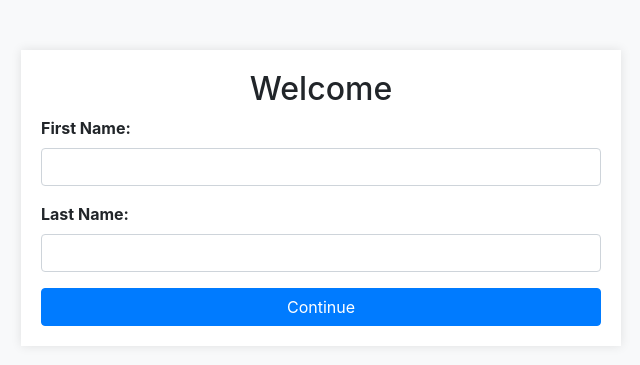
After one commit to jasurbekShodmonov1/Deposit, a Django app: page / in a window 1280 px wide. The commit adds this page. Shown: the top 365 px of the page, without its empty margins (319-959 px from the left). Run offline with Django 5.2, Linux system fonts and the light colour scheme; parts of the project's set-up code (start-up, migrations or seed data) failed here and were passed over; some libraries are stand-ins or nearby versions.

Commit message:
Permission for deposit

```diff
--- a/deposit_app/urls.py
+++ b/deposit_app/urls.py
@@ -1,8 +1,9 @@
 from django.contrib import admin
 from django.urls import path, include
-from .views import index, deposit
+from .views import index, deposit, welcome
 
 urlpatterns = [
-    path(" ", index, name="index"),
+    path("", welcome, name="welcome"),
+    path("index", index, name="index"),
     path("deposit", deposit, name="deposit"),
 ]
--- a/deposit_app/views.py
+++ b/deposit_app/views.py
@@ -8,14 +8,22 @@ from .models import Deposit
 with open('fraud_detection_model.pkl', 'rb') as file:
     model = pickle.load(file)
 
+def welcome(request):
+    if request.method == 'POST':
+        first_name = request.POST['first_name']
+        last_name = request.POST['last_name']
+        return redirect('deposit_form', first_name=first_name, last_name=last_name)
+    return render(request, 'welcome.html')
 
-def index(request):
-    return render(request, 'index.html')
-
+def deposit_form(request, first_name, last_name):
+    return render(request, 'deposit_form.html', {'first_name': first_name, 'last_name': last_name})
 
 def deposit(request):
     if request.method == 'POST':
         form_data = request.POST
+
+        first_name = form_data['first_name']
+        last_name = form_data['last_name']
 
         # Prepare input for the model
         input_data = {
@@ -42,31 +50,33 @@ def deposit(request):
 
         prediction = model.predict(input_df)[0]
 
+        context = {
+            'first_name': first_name,
+            'last_name': last_name,
+        }
+
         if prediction == 1:
-            messages.error(request, 'Fraudulent deposit detected!')
-            return redirect('index')
+            context['result'] = 'fraud'
+        else:
+            new_deposit = Deposit(
+                job=form_data['job'],
+                marital=form_data['marital'],
+                education=form_data['education'],
+                default=form_data['default'],
+                housing=form_data['housing'],
+                loan=form_data['loan'],
+                contact=form_data['contact'],
+                month=form_data['month'],
+                day_of_week=form_data['day_of_week'],
+                duration=int(form_data['duration']),
+                campaign=int(form_data['campaign']),
+                pdays=int(form_data['pdays']),
+                previous=int(form_data['previous']),
+                poutcome=form_data['poutcome'],
+                amount=float(form_data['amount'])
+            )
+            new_deposit.save()
+            context['result'] = 'success'
 
-        new_deposit = Deposit(
-            job=form_data['job'],
-            marital=form_data['marital'],
-            education=form_data['education'],
-            default=form_data['default'],
-            housing=form_data['housing'],
-            loan=form_data['loan'],
-            contact=form_data['contact'],
-            month=form_data['month'],
-            day_of_week=form_data['day_of_week'],
-            duration=int(form_data['duration']),
-            campaign=int(form_data['campaign']),
-            pdays=int(form_data['pdays']),
-            previous=int(form_data['previous']),
-            poutcome=form_data['poutcome'],
-            amount=float(form_data['amount'])
-        )
-
-        new_deposit.save()
-
-        messages.success(request, 'Deposit successful!')
-        return redirect('index')
-
-    return redirect('index')
+        return render(request, 'result.html', context)
+    return redirect('welcome')
--- a/deposit_project/urls.py
+++ b/deposit_project/urls.py
@@ -15,9 +15,12 @@ Including another URLconf
     2. Add a URL to urlpatterns:  path('blog/', include('blog.urls'))
 """
 from django.contrib import admin
-from django.urls import path,include
+from django.urls import path
+from deposit_app import views
 
 urlpatterns = [
     path('admin/', admin.site.urls),
-    path('deposit/', include('deposit_app.urls'))
+    path('', views.welcome, name='welcome'),
+    path('deposit_form/<str:first_name>/<str:last_name>/', views.deposit_form, name='deposit_form'),
+    path('deposit/', views.deposit, name='deposit'),
 ]
--- /dev/null
+++ b/templates/welcome.html
@@ -0,0 +1,48 @@
+<!doctype html>
+<html lang="en">
+  <head>
+    <meta charset="utf-8">
+    <meta name="viewport" content="width=device-width, initial-scale=1, shrink-to-fit=no">
+    <link href="https://stackpath.bootstrapcdn.com/bootstrap/4.5.2/css/bootstrap.min.css" rel="stylesheet">
+    <title>Welcome</title>
+    <style>
+      body {
+        background-color: #f8f9fa;
+      }
+      .container {
+        max-width: 600px;
+        margin-top: 50px;
+        padding: 20px;
+        background-color: #fff;
+        box-shadow: 0 0 10px rgba(0,0,0,0.1);
+      }
+      .form-group label {
+        font-weight: bold;
+      }
+      .btn-primary {
+        background-color: #007bff;
+        border-color: #007bff;
+      }
+    </style>
+  </head>
+  <body>
+    <div class="container">
+      <h2 class="text-center">Welcome</h2>
+      <form action="" method="POST">
+        {% csrf_token %}
+        <div class="form-group">
+          <label for="first_name">First Name:</label>
+          <input type="text" class="form-control" id="first_name" name="first_name" required>
+        </div>
+        <div class="form-group">
+          <label for="last_name">Last Name:</label>
+          <input type="text" class="form-control" id="last_name" name="last_name" required>
+        </div>
+        <button type="submit" class="btn btn-primary btn-block">Continue</button>
+      </form>
+    </div>
+    <script src="https://code.jquery.com/jquery-3.5.1.slim.min.js"></script>
+    <script src="https://cdn.jsdelivr.net/npm/@popperjs/core@2.5.3/dist/umd/popper.min.js"></script>
+    <script src="https://stackpath.bootstrapcdn.com/bootstrap/4.5.2/js/bootstrap.min.js"></script>
+  </body>
+</html>
```
Also changed, not shown: templates/deposit_form.html (renamed from templates/index.html, +31 -5 lines), templates/result.html (added, +42 -0 lines).
